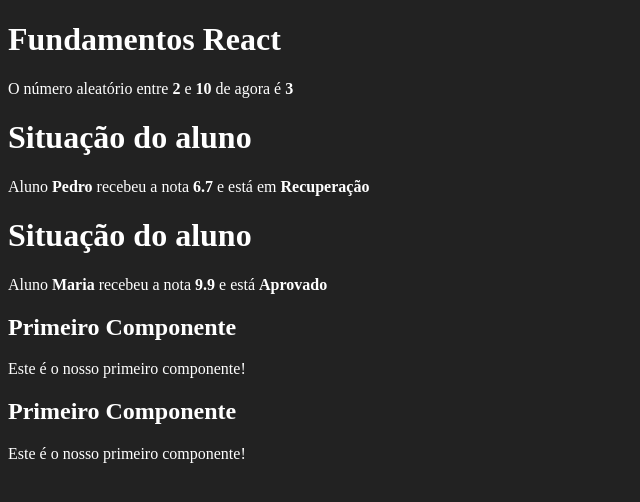
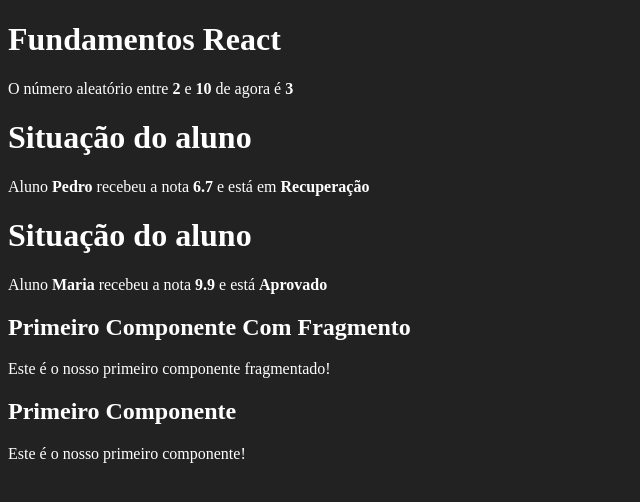
Before and after one commit to ricardojrm/react-redux.udemy, a React (Create React App) app in the folder fundamentos-react/: page / in a window 1280 px wide. Shown: the top 502 px of the page, without its empty margins (0-640 px from the left). Built offline with nearby package versions, Linux system fonts and the light colour scheme.

Commit message:
Aula 18: React Fragment

```diff
--- a/fundamentos-react/src/App.jsx
+++ b/fundamentos-react/src/App.jsx
@@ -1,5 +1,6 @@
 import React from 'react';
 import PrimeiroComponente from './components/basics/PrimeiroComponente'
+import ComponenteFragmentado from './components/basics/ComponenteComFragmento'
 import ComponenteParametrizado from './components/basics/ComponenteComParametros'
 import NumeroAleatorio from './components/basics/UINumeroAleatorio'
 
@@ -17,7 +18,7 @@
                 titulo="Situação do aluno"
                 aluno="Maria"
                 nota={9.9} />
-            <PrimeiroComponente />
+            <ComponenteFragmentado />
             <PrimeiroComponente></PrimeiroComponente>
         </div>
     );
--- /dev/null
+++ b/fundamentos-react/src/components/basics/ComponenteComFragmento.jsx
@@ -0,0 +1,12 @@
+import React from 'react';
+
+export default function ComponenteComFragmento( props )
+{
+    const msg = 'Este é o nosso primeiro componente fragmentado!';
+    return (
+        <React.Fragment>
+            <h2>Primeiro Componente Com Fragmento</h2>
+            <p>{msg}</p>
+        </React.Fragment>
+    );
+}
```
